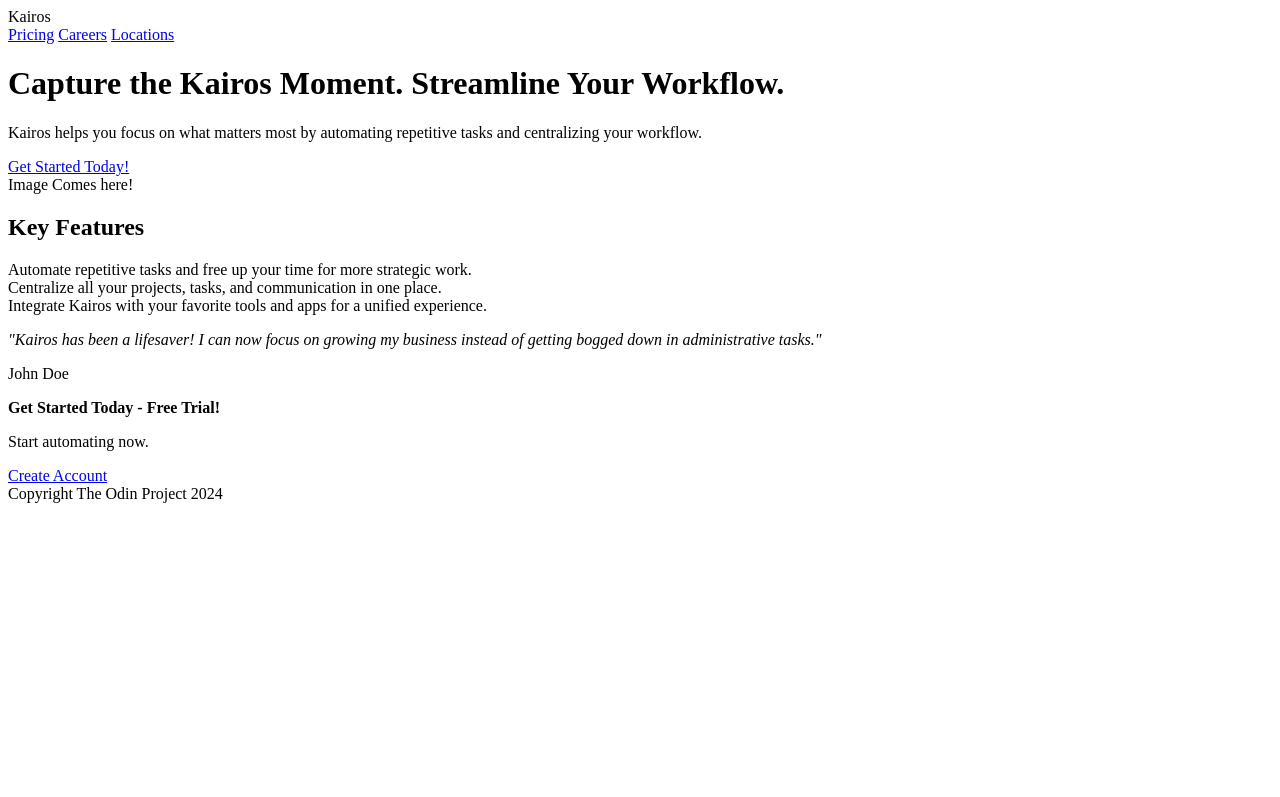
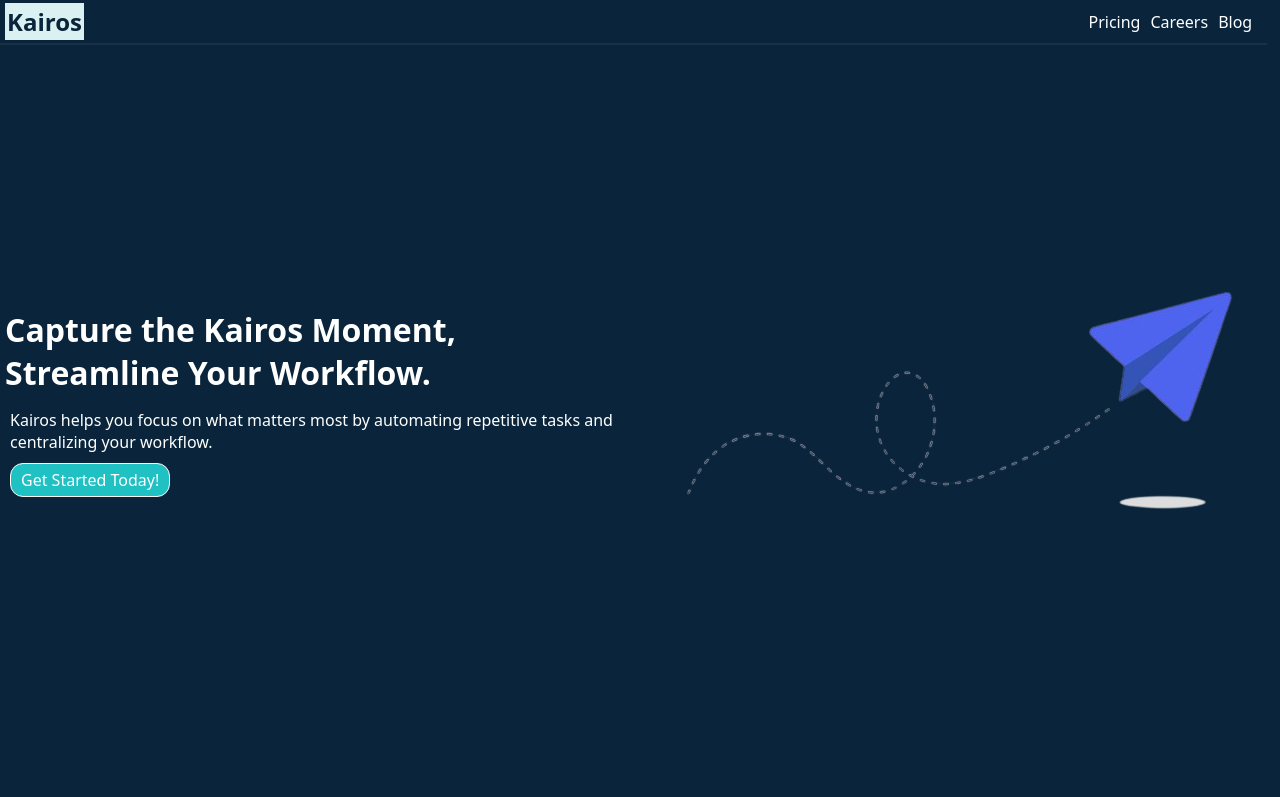
Before and after one commit to mwendapax/landing-page, a plain HTML site: page index.html in a window 1280 px wide. Shown: the top 797 px of the page. Drawn offline with Linux system fonts and the light colour scheme.

Commit message:
Finalized project: Implemented all features, and polished codebase

```diff
--- a/index.html
+++ b/index.html
@@ -7,60 +7,66 @@
     <title>Kairos</title>
 </head>
 <body class="wrapper">
-
-    <div class="header">
+    <div class="header bg-blue">
         <div class="logo">
             Kairos
         </div>
         <div class="header-links">
             <a href="#">Pricing</a>
             <a href="#">Careers</a>
-            <a href="#">Locations</a>
+            <a href="#">Blog</a>
         </div>
     </div>
 
-    <div class="hero">
+    <div class="hero bg-blue">
         <div class="hero-text">
-            <h1>Capture the Kairos Moment. Streamline Your Workflow.</h1>
+            <h1>Capture the Kairos Moment, Streamline Your Workflow.</h1>
             <div><p>Kairos helps you focus on what matters most by automating repetitive tasks and centralizing your workflow.</p></div>
             <div class="hero-button"><a href="#">Get Started Today!</a></div>
         </div>
-        <div class="hero-image"><img src="" alt="">Image Comes here!</div>
+        <div class="hero-image"><img src="./img/papersend.png" alt="Paper Airplane Send With Dotted Lines source Juicy_Fish at Freepik"></div>
     </div>
 
-    <div class="info-section">
-        <div class="info-header"><h2>Key Features</h2></div>
+    <div class="information bg-white">
+
+        <div class="info-header">Key Features</div>
+        <div class="info-section">
         <div class="info-images">
             <div class="info-image">
-                <div class="photo"></div>
+                <div class="photo"><img src="./img/automation.png" alt="blue automation icon"></div>
                 <div class="description"> Automate repetitive tasks and free up your time for more strategic work.</div>
             </div>
             <div class="info-image">
-                <div class="photo"></div>
+                <div class="photo"><img src="./img/centrality.png" alt="blue centralization icon"></div>
                 <div class="description">Centralize all your projects, tasks, and communication in one place.</div>
             </div>
             <div class="info-image">
-                <div class="photo"></div>
+                <div class="photo"><img src="./img/Integration.png" alt="blue Integration icon"></div>
                 <div class="description">Integrate Kairos with your favorite tools and apps for a unified experience.</div>
             </div>
         </div>
+        </div>
+
     </div>
 
-    <div class="quote-section">
-        <div class="quote-text"><p><em>"Kairos has been a lifesaver! I can now focus on growing my business instead of getting bogged down in administrative tasks."</em></p></div>
-        <div class="quote-name">John Doe</div>
-    </div>
+    <div class="quote-section bg-blue">
+        <div class="quote-image"><img src="./img/johnd.png.jpg" alt="man in suit"></div>
 
-    <div class="action-banner">
-        <div class="action-text">
-            <p><strong>Get Started Today - Free Trial!</strong></p>
-            <p>Start automating now.</p>
-        </div>
-        <div class="action-button">
-            <a href="#">Create Account</a>
+        <div class="quote">
+            <div class="quote-text"><p>"Kairos has been a lifesaver! I can now focus on growing my business instead of getting bogged down in administrative tasks."</p></div>
+            <div class="quote-name"><p>John Doe</p></div>
         </div>
     </div>
 
-    <div class="footer-section">Copyright The Odin Project 2024</div>
+    <div class="action-banner bg-white">
+        <div class="action-text">
+            <p><strong>Get Started With A Free Trial!</strong></p>
+            <p>Start automating with Kairos now.</p>
+        </div>
+        <div class="action-button">
+            <a href="#">Get Started Today!</a>
+        </div>
+    </div>
+    <div class="footer bg-blue">Copyright © The Odin Project 2024</div>
 </body>
 </html>
--- a/styles.css
+++ b/styles.css
@@ -0,0 +1,219 @@
+* {
+    box-sizing: border-box;
+    margin: 0;
+}
+
+body {
+    display: flex;
+    flex-direction: column;
+    flex: 1;
+    font-family: system-ui, -apple-system, BlinkMacSystemFont, 'Segoe UI', Roboto, Oxygen, Ubuntu, Cantarell, 'Open Sans', 'Helvetica Neue', sans-serif;
+}
+
+.body , .quote-section, .action-banner {
+    display: flex;
+    flex-direction: column;
+    padding-inline: 100px;
+}
+.bg-blue {
+    background-color: #0A253B;
+    color:#FFF;
+}
+
+.bg-white {
+    background-color: #DBF0F0;
+    color:#494949;
+}
+
+.hero-button, .action-button {
+    background-color: #1FC1C3;
+    min-width: fit-content;
+    max-width: fit-content;
+    margin-left: 10px;
+    padding: 10px;
+    border:1px solid #FFF;
+    border-radius: 13px;
+}
+
+a {
+    text-decoration: none;
+    color: #FFF;
+}
+
+.photo img {
+    height: auto;
+    width: 80px;
+}
+
+h1, h2, p {
+    display:flex;
+    flex-wrap: wrap;
+}
+
+.header{
+    display: flex;
+    justify-content: space-between;
+    align-items: center;
+    height: 45px;
+    width: 99vw;
+    padding: 5px;
+    border-bottom: 2px solid #183147;
+    font: 24px;
+    position: fixed;
+}
+
+.header .logo {
+    font-size: 24px;
+    font-weight: bold;
+    color: #0A253B;
+    background-color:#DBF0F0 ;
+    padding: 2px;
+}
+
+.header-links {
+    display: flex;
+    justify-content: space-evenly;
+    gap:10px;
+    padding: 10px;
+}
+
+.hero {
+    display: flex;
+    flex: 1;
+    flex-wrap: wrap;
+    padding-block: 20px;
+    min-height: 800px;
+}
+
+.hero-text {
+    display: flex;
+    flex-direction: column;
+    flex: 1;
+    justify-content: center;
+}
+
+.hero-text h1{
+    font:48px;
+    font-weight: bolder;
+}
+
+.hero-text p{
+    font: 12px;
+}
+.hero-text *{
+    padding: 5px;
+}
+
+.hero-image {
+    display: flex;
+    flex:1;
+    justify-content: center;
+    align-items: center;
+    flex-wrap: wrap;
+}
+
+.information {
+    display: flex;
+    flex-direction: column;
+    align-items: center;
+    padding-inline: 100px;
+    text-align: center;
+}
+.info-section {
+    display: flex;
+    min-height: 500px;
+    flex: 1;
+    align-content: center;
+}
+
+.info-header {
+    display: flex;
+    align-items: center;
+    justify-content: center;
+    padding-block: 20px;
+    font:36px bolder;
+}
+
+.info-images {
+    display: flex;
+    justify-content: center;
+    align-items: center;
+    flex-wrap: wrap;
+}
+
+.info-image {
+    display: flex;
+    min-height: 250px;
+    flex: 1;
+    flex-direction: column;
+    justify-content: space-around;
+    align-items: center;
+}
+
+.quote-section {
+    display: flex;
+    flex-direction: row;
+    flex: 1;
+    min-height: 300px;
+    align-items: center;
+    flex-wrap: wrap;
+}
+
+.quote-image {
+    display: flex;
+    justify-content: flex-start;
+    align-items: center;
+    margin:5px;
+    flex: 1;
+}
+
+.quote-image img{
+    padding: 10px;
+    height: auto;
+    width: 300px;}
+
+.quote {
+    display: flex;
+    flex-direction: column;
+    align-items: center;
+    flex:1;
+    margin: 10px;
+    font: 36px lighter;
+}
+
+.quote-text p{
+    font-style: italic;
+}
+
+.quote-name {
+    display: flex;
+    align-self: flex-end;
+    font-weight: 800;
+}
+
+.action-banner {
+    display: flex;
+    flex: 1;
+    flex-direction: row;
+    align-items: center;
+    min-height: 250px;
+    justify-content: space-around;
+
+}
+
+.action-text, .action-button {
+    display: flex;
+    flex:1;
+}
+
+.action-text {
+    display: flex;
+    flex-direction: column;
+}
+.footer {
+    display: flex;
+    justify-content: center;
+    height: 45px;
+    align-items: center;
+    border-top: 2px solid #183147;
+}
```
Also changed, not shown: img/Integration.png (added), img/automation.png (added), img/centrality.png (added), img/johnd.png.jpg (added), img/papersend.png (added), img/workflow.png (deleted), 1 other file.
